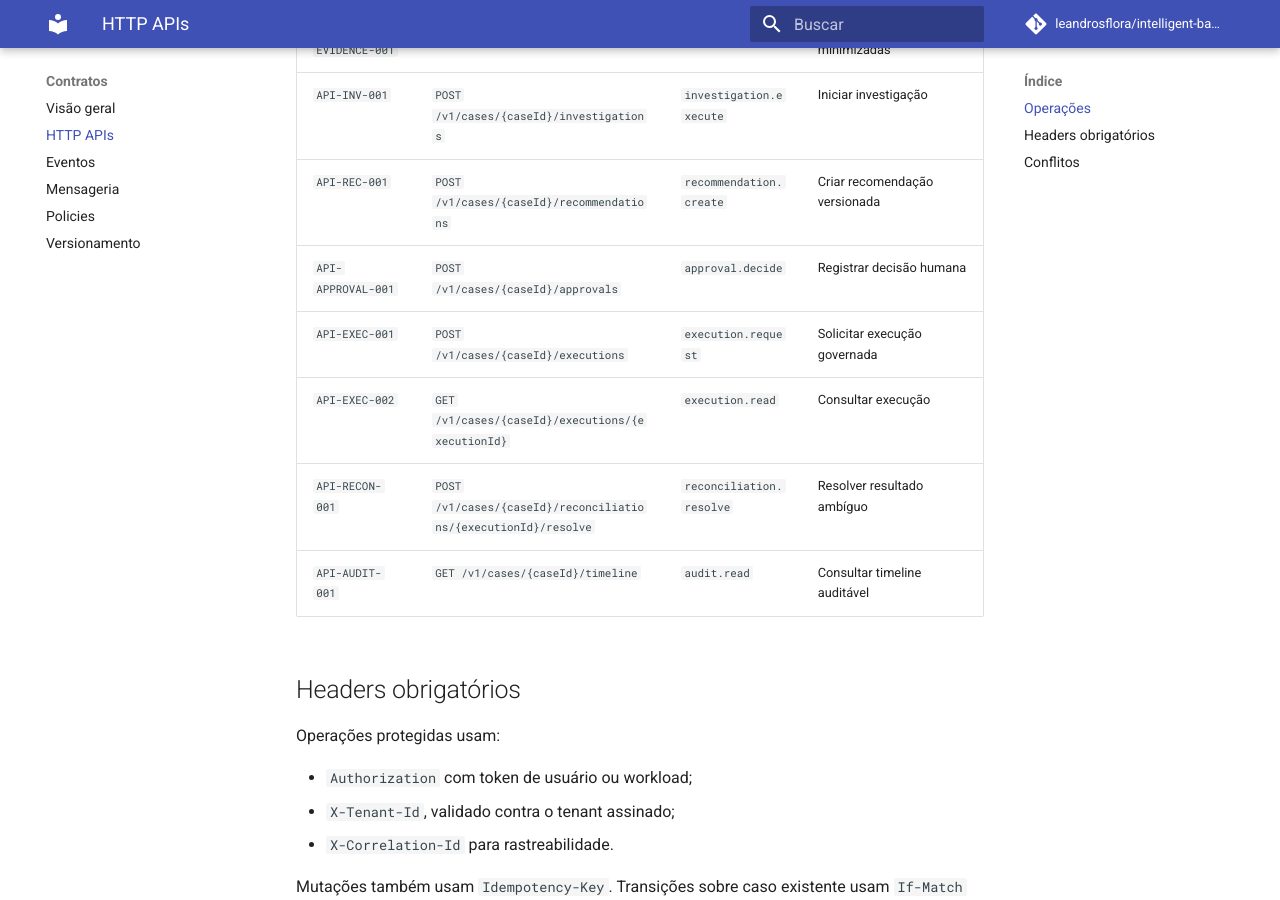
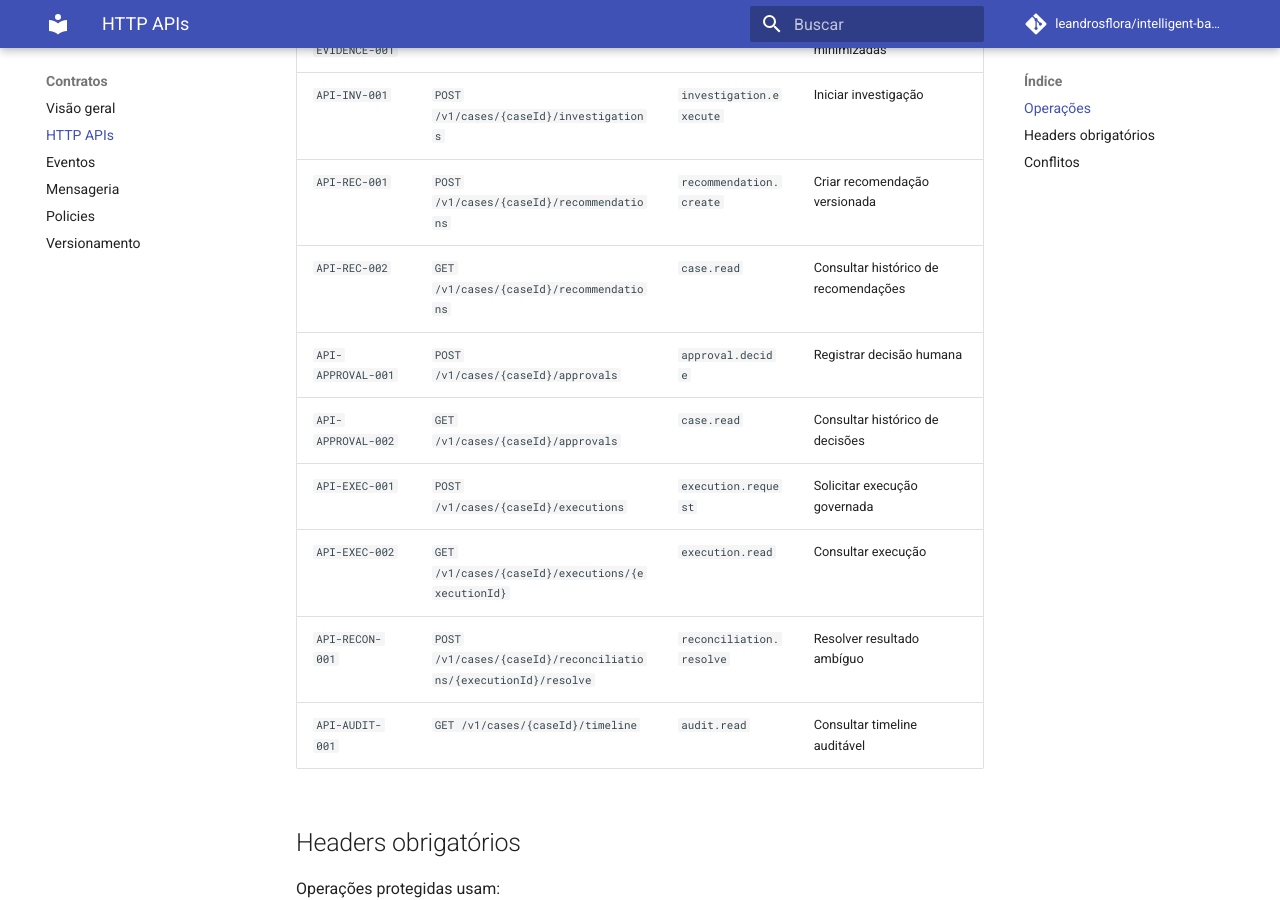
Before and after one commit to leandrosflora/intelligent-backoffice-platform-architecture, an MkDocs documentation site: the page built from docs/contracts/http-apis.md, in a window 1280 px wide and 900 px high, scrolled down 776 px. Built offline with MkDocs 1.6.1 and Material for MkDocs 9.7.7, drawn with Linux system fonts in a browser that asks for light colours; comment, search, counter and statistics services are not loaded.

Commit message:
docs(contract): catalog workflow history endpoints

```diff
--- a/docs/contracts/http-apis.md
+++ b/docs/contracts/http-apis.md
@@ -15,7 +15,9 @@ O contrato OpenAPI 3.1 cobre o lifecycle planejado do primeiro vertical slice.
 | `API-EVIDENCE-001` | `GET /v1/cases/{caseId}/evidence` | `evidence.read` | Consultar evidências minimizadas |
 | `API-INV-001` | `POST /v1/cases/{caseId}/investigations` | `investigation.execute` | Iniciar investigação |
 | `API-REC-001` | `POST /v1/cases/{caseId}/recommendations` | `recommendation.create` | Criar recomendação versionada |
+| `API-REC-002` | `GET /v1/cases/{caseId}/recommendations` | `case.read` | Consultar histórico de recomendações |
 | `API-APPROVAL-001` | `POST /v1/cases/{caseId}/approvals` | `approval.decide` | Registrar decisão humana |
+| `API-APPROVAL-002` | `GET /v1/cases/{caseId}/approvals` | `case.read` | Consultar histórico de decisões |
 | `API-EXEC-001` | `POST /v1/cases/{caseId}/executions` | `execution.request` | Solicitar execução governada |
 | `API-EXEC-002` | `GET /v1/cases/{caseId}/executions/{executionId}` | `execution.read` | Consultar execução |
 | `API-RECON-001` | `POST /v1/cases/{caseId}/reconciliations/{executionId}/resolve` | `reconciliation.resolve` | Resolver resultado ambíguo |
```
